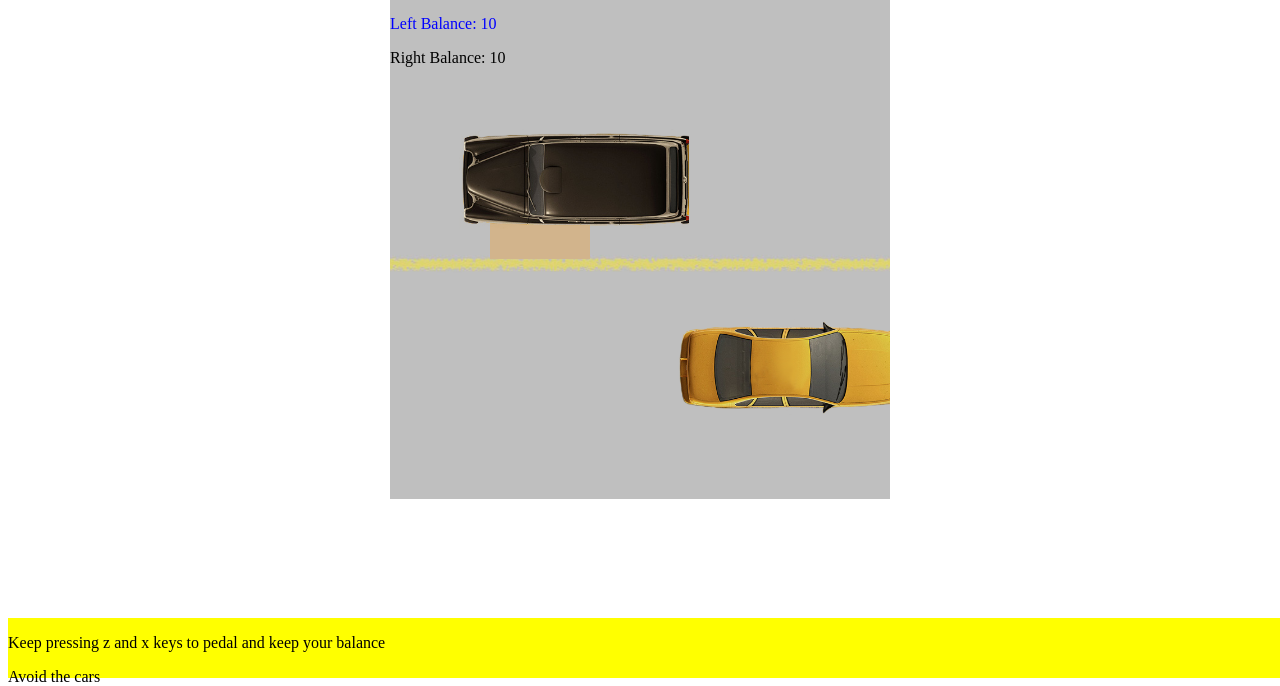
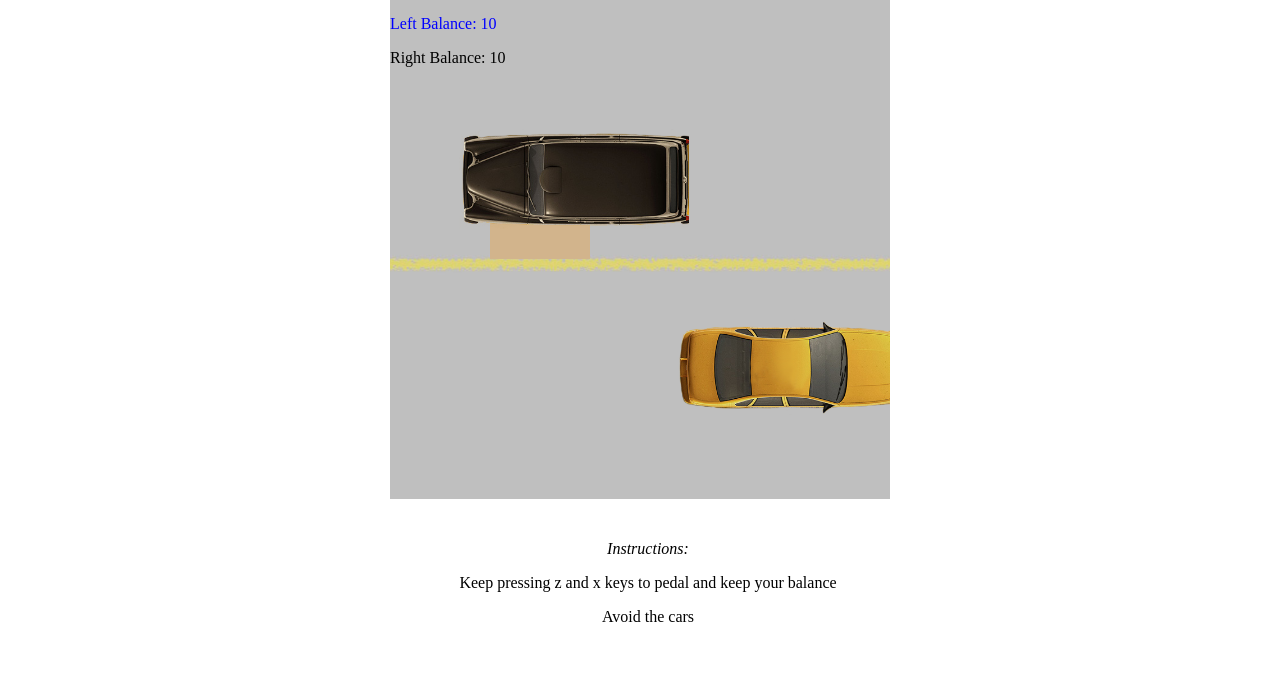
Before and after one commit to willcook4/BikeLondon, a PHP site: page / in a window 1280 px wide. Shown: the part 122-808 px from the top of the page. After the commit the page ends 744 px from the top, so only its background shows below. Run offline with PHP 8.4, Linux system fonts and the light colour scheme; some libraries are stand-ins or nearby versions.

Commit message:
instructions added

```diff
--- a/css/style.css
+++ b/css/style.css
@@ -170,6 +170,6 @@ h1 {
      position:absolute;
      bottom:0;
      width:100%;
-     height:60px;   /* Height of the footer */
-     background: yellow;
+     /*background: yellow;*/
+     text-align: center;
 }
--- a/index.html
+++ b/index.html
@@ -30,8 +30,11 @@
     </div>
   </div>
   <div class="bottombox">
+    <p><em>Instructions:</em><p>
     <p>Keep pressing z and x keys to pedal and keep your balance</p>
     <p>Avoid the cars</p>
+    <br>
+    <br>
   </div>
 
 <script type="text/javascript" src="https://code.jquery.com/jquery-3.0.0.min.js"></script>
```
